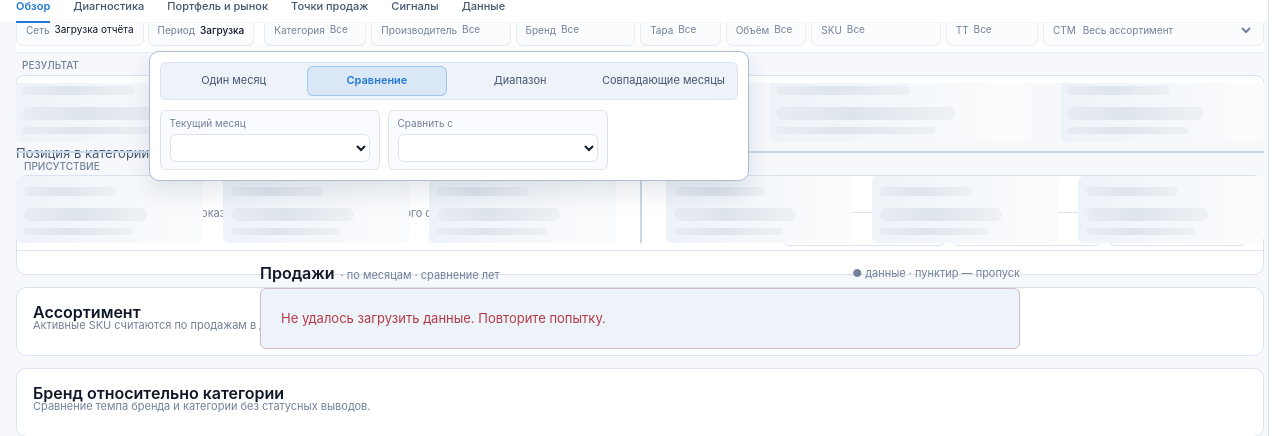
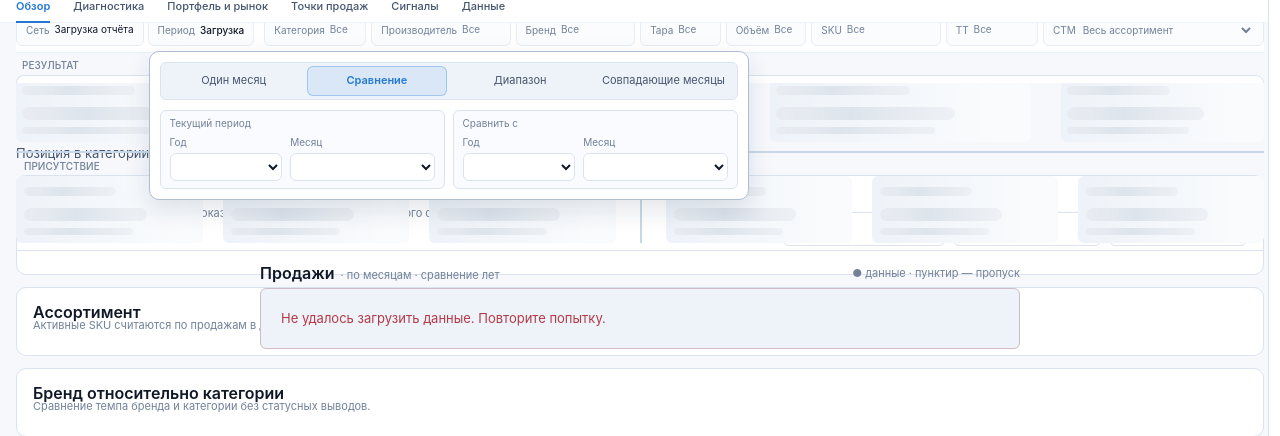
Before and after one commit to Lugovele/retail-commercial-analytics, a Python web app: template src/retail_analytics/dashboard/templates/index.html in a window 1280 px wide, after a click on "Загрузка". Shown: the part 67-503 px from the top of the page. Run offline with Jinja, Linux system fonts and the light colour scheme; the template is opened without the code that fills it, so the values that code supplies are empty.

Commit message:
refine: split period year and month controls

```diff
--- a/src/retail_analytics/dashboard/static/styles.css
+++ b/src/retail_analytics/dashboard/static/styles.css
@@ -598,11 +598,11 @@ input {
 }
 
 .period-fields--single {
-  grid-template-columns: minmax(0, 220px);
+  grid-template-columns: repeat(2, minmax(0, 220px));
 }
 
 .period-fields--compare {
-  grid-template-columns: repeat(2, minmax(0, 220px));
+  grid-template-columns: repeat(2, minmax(0, 1fr));
 }
 
 .period-fields--available {
@@ -650,6 +650,36 @@ input {
   color: var(--text-primary);
   font-size: 12px;
   text-overflow: ellipsis;
+}
+
+.period-resolved-select {
+  display: none;
+}
+
+.period-card--period-group {
+  gap: 8px;
+}
+
+.period-section-label {
+  display: block;
+  min-width: 0;
+  color: var(--text-secondary);
+  font-size: 11px;
+  font-weight: 650;
+  line-height: 1.2;
+}
+
+.period-subfields {
+  display: grid;
+  grid-template-columns: minmax(92px, 0.78fr) minmax(118px, 1fr);
+  gap: 8px;
+  min-width: 0;
+}
+
+.period-subfield {
+  display: grid;
+  gap: 5px;
+  min-width: 0;
 }
 
 .derived-field strong {
--- a/src/retail_analytics/dashboard/templates/index.html
+++ b/src/retail_analytics/dashboard/templates/index.html
@@ -54,20 +54,45 @@
                   <button type="button" class="mode-button" data-period-mode="AVAILABLE_MONTH_SET">Совпадающие месяцы</button>
                 </div>
                 <div class="period-fields period-fields--single is-hidden" id="single-fields">
+                  <select id="period-single" class="period-resolved-select" aria-hidden="true" tabindex="-1"></select>
+                  <label class="period-card period-card--select">
+                    <span class="period-card-label">Год</span>
+                    <select id="period-single-year" aria-label="Один месяц — год"></select>
+                  </label>
                   <label class="period-card period-card--select">
                     <span class="period-card-label">Месяц</span>
-                    <select id="period-single"></select>
+                    <select id="period-single-month" aria-label="Один месяц — месяц"></select>
                   </label>
                 </div>
                 <div class="period-fields period-fields--compare" id="compare-fields">
-                  <label class="period-card period-card--select">
-                    <span class="period-card-label">Текущий месяц</span>
-                    <select id="period-a"></select>
-                  </label>
-                  <label class="period-card period-card--select">
-                    <span class="period-card-label">Сравнить с</span>
-                    <select id="period-b"></select>
-                  </label>
+                  <select id="period-a" class="period-resolved-select" aria-hidden="true" tabindex="-1"></select>
+                  <select id="period-b" class="period-resolved-select" aria-hidden="true" tabindex="-1"></select>
+                  <div class="period-card period-card--period-group" role="group" aria-labelledby="period-a-heading">
+                    <span class="period-section-label" id="period-a-heading">Текущий период</span>
+                    <div class="period-subfields">
+                      <label class="period-subfield">
+                        <span class="period-card-label">Год</span>
+                        <select id="period-a-year" aria-label="Текущий период — год"></select>
+                      </label>
+                      <label class="period-subfield">
+                        <span class="period-card-label">Месяц</span>
+                        <select id="period-a-month" aria-label="Текущий период — месяц"></select>
+                      </label>
+                    </div>
+                  </div>
+                  <div class="period-card period-card--period-group" role="group" aria-labelledby="period-b-heading">
+                    <span class="period-section-label" id="period-b-heading">Сравнить с</span>
+                    <div class="period-subfields">
+                      <label class="period-subfield">
+                        <span class="period-card-label">Год</span>
+                        <select id="period-b-year" aria-label="Сравнить с — год"></select>
+                      </label>
+                      <label class="period-subfield">
+                        <span class="period-card-label">Месяц</span>
+                        <select id="period-b-month" aria-label="Сравнить с — месяц"></select>
+                      </label>
+                    </div>
+                  </div>
                 </div>
                 <div class="period-fields period-fields--available is-hidden" id="available-month-fields">
                   <label class="period-card period-card--select">
@@ -87,14 +112,34 @@
                   </div>
                 </div>
                 <div class="period-fields is-hidden" id="range-fields">
-                  <label class="period-card period-card--select">
-                    <span class="period-card-label">С</span>
-                    <select id="date-from"></select>
-                  </label>
-                  <label class="period-card period-card--select">
-                    <span class="period-card-label">По</span>
-                    <select id="date-to"></select>
-                  </label>
+                  <select id="date-from" class="period-resolved-select" aria-hidden="true" tabindex="-1"></select>
+                  <select id="date-to" class="period-resolved-select" aria-hidden="true" tabindex="-1"></select>
+                  <div class="period-card period-card--period-group" role="group" aria-labelledby="date-from-heading">
+                    <span class="period-section-label" id="date-from-heading">Начало</span>
+                    <div class="period-subfields">
+                      <label class="period-subfield">
+                        <span class="period-card-label">Год</span>
+                        <select id="date-from-year" aria-label="Начало — год"></select>
+                      </label>
+                      <label class="period-subfield">
+                        <span class="period-card-label">Месяц</span>
+                        <select id="date-from-month" aria-label="Начало — месяц"></select>
+                      </label>
+                    </div>
+                  </div>
+                  <div class="period-card period-card--period-group" role="group" aria-labelledby="date-to-heading">
+                    <span class="period-section-label" id="date-to-heading">Конец</span>
+                    <div class="period-subfields">
+                      <label class="period-subfield">
+                        <span class="period-card-label">Год</span>
+                        <select id="date-to-year" aria-label="Конец — год"></select>
+                      </label>
+                      <label class="period-subfield">
+                        <span class="period-card-label">Месяц</span>
+                        <select id="date-to-month" aria-label="Конец — месяц"></select>
+                      </label>
+                    </div>
+                  </div>
                 </div>
               </div>
             </div>
```
Also changed, not shown: tests/unit/test_dashboard_ui_contracts.py (+73 -2 lines), src/retail_analytics/dashboard/static/app.js.
